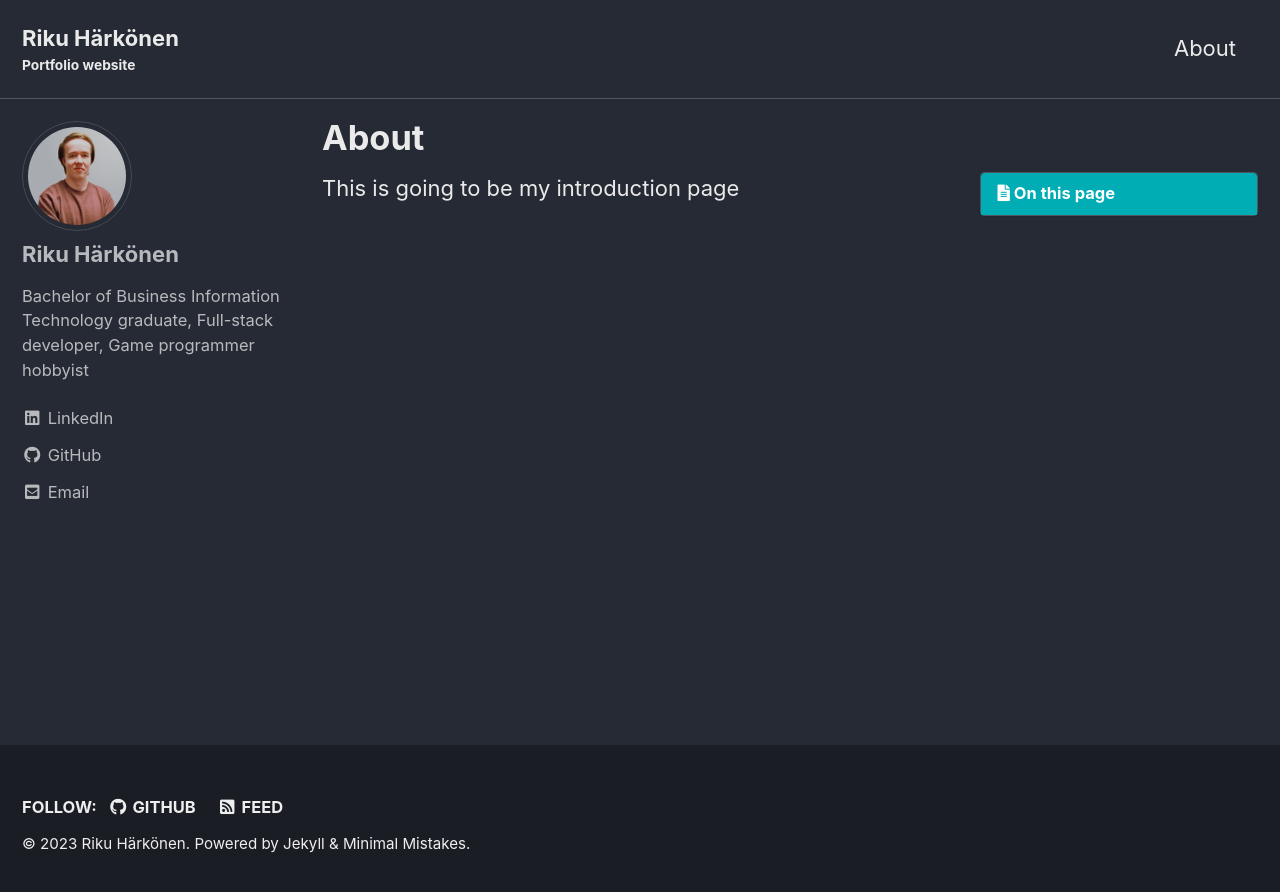
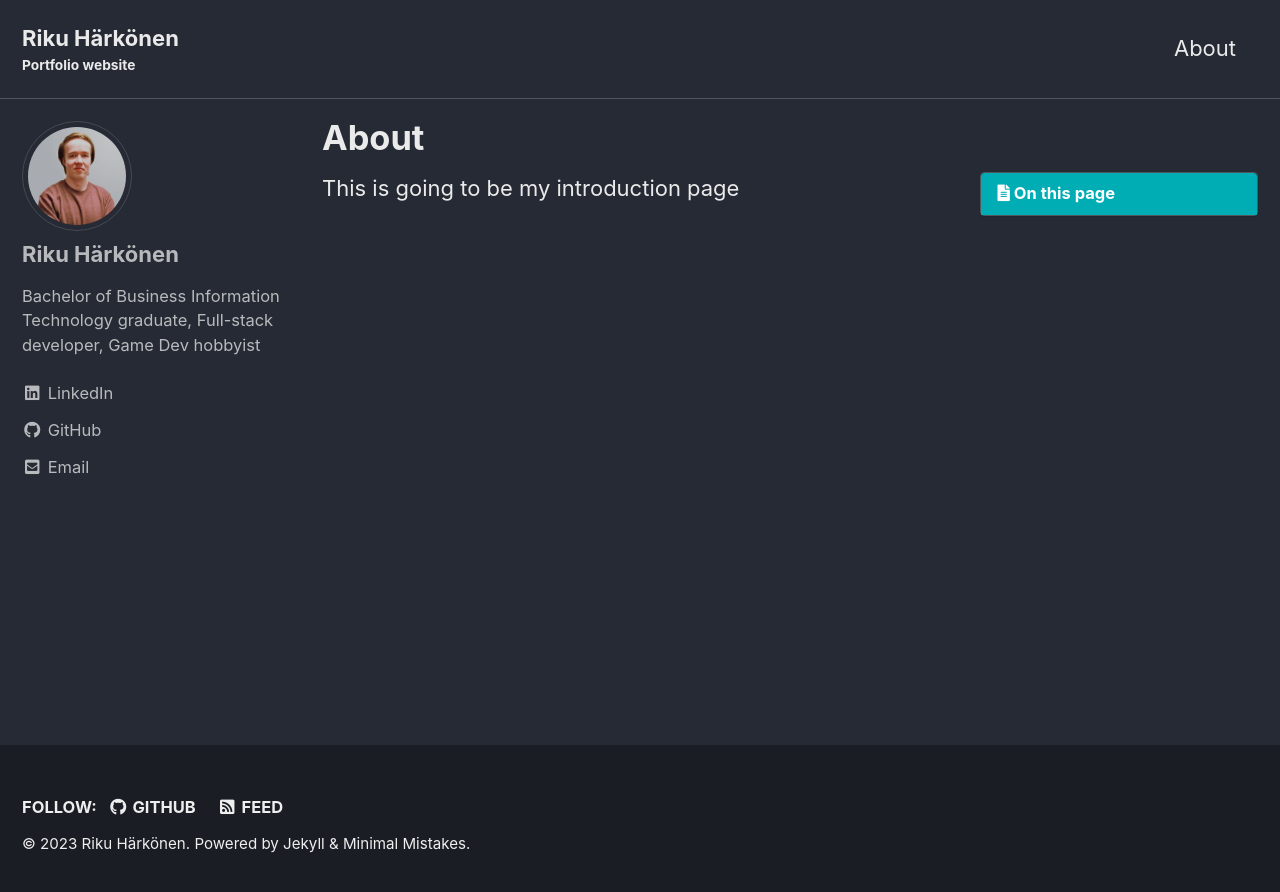
Before and after one commit to rikhurd/rikhurd.github.io, a Jekyll site: the page built from _pages/about.md, in a window 1280 px wide. Shown: the top 892 px of the page. Built offline with Jekyll 4.4.1, drawn with Linux system fonts in a browser that asks for light colours; cached includes are drawn as plain includes.

Commit message:
Update config

```diff
--- a/_config.yml
+++ b/_config.yml
@@ -106,7 +106,7 @@ analytics:
 author:
   name             : "Riku Härkönen"
   avatar           : assets/images/profilePic.png
-  bio              : "Bachelor of Business Information Technology graduate, Full-stack developer, Game programmer hobbyist"
+  bio              : "Bachelor of Business Information Technology graduate, Full-stack developer, Game Dev hobbyist"
   location         : #"Somewhere"
   email            : "riku.harkonen1@gmail.com"
   links:
```
